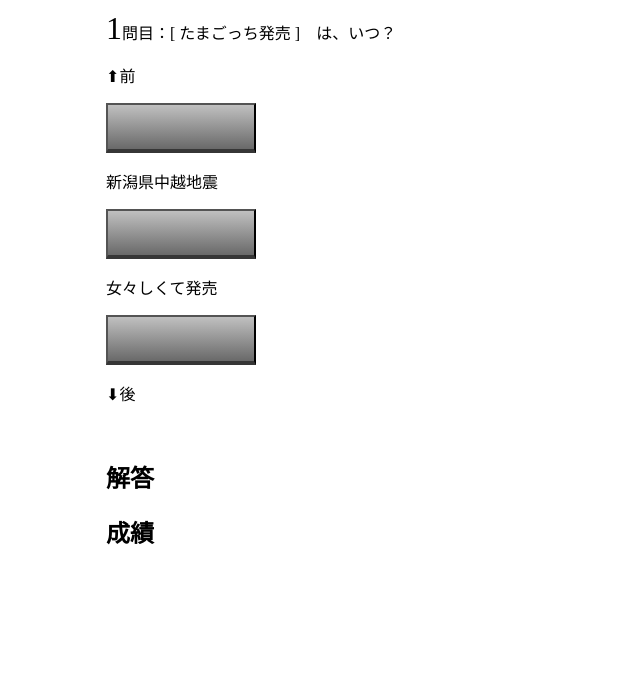
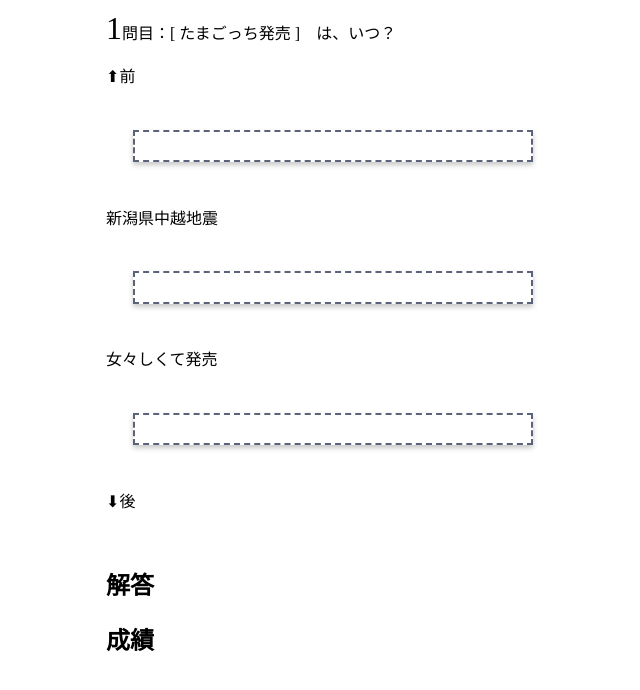
Before and after one commit to Emily57/heiseiTL, a plain HTML site: page heiseiTL.html in a window 1280 px wide. Shown: the part 96-786 px from the top of the page, without its empty margins (234-874 px from the left). Drawn offline with Linux system fonts and the light colour scheme.

Commit message:
Change the choices button color

```diff
--- a/heiseiTL.css
+++ b/heiseiTL.css
@@ -15,44 +15,26 @@ h1{
   margin: auto;
 }
 
-#choices {
+.choices_btn, .choices_btn:hover{
+  outline : none;
+  min-width: 400px;
+  max-width: 500px;
   padding: 0.5em 1em;
-  margin: 2em 0;
-  border: dashed 2px #4ec4d3;
-  position:relative;
-}
-#choices p {
-  margin: 0;
-  padding: 0;
-}
-#choices a {
-  position:absolute;
-  display: block;
-  top: 0;
-  left: 0;
-  width: 100%;
-  height: 100%;
-}
-
-.choices_btn, .choices_btn:hover{
-  font-size: 30px;
-  width:150px;
-  height:50px;
-  border-bottom: 4px solid #363636;
-  background-color: #000000;
-  background-image: -webkit-linear-gradient(top, #c0c0c0, #696969);
-  background-image: linear-gradient(to bottom, #c0c0c0, #696969);
+  margin: 2em;
+  background: white;
+  border: dashed 2px #5d627b;
+  box-shadow: 0 3px 5px rgba(0, 0, 0, 0.22);
 }
 
 .choices_btn:hover {
-  background-image: -webkit-linear-gradient(top, #696969, #c0c0c0);
-  background-image: linear-gradient(to bottom, #696969, #c0c0c0);
+  background-image: -webkit-linear-gradient(top, #dcdcdc, #c0c0c0);
+  background-image: linear-gradient(to bottom, #dcdcdc, #c0c0c0);
   color: #ffffff;
   text-shadow: 0px 1px 0px #000000;
 }
 
 .choices_btn:active {
-  border: none;
+  border: dashed 2px #dcdcdc;
 }
 
 .flex{
```
